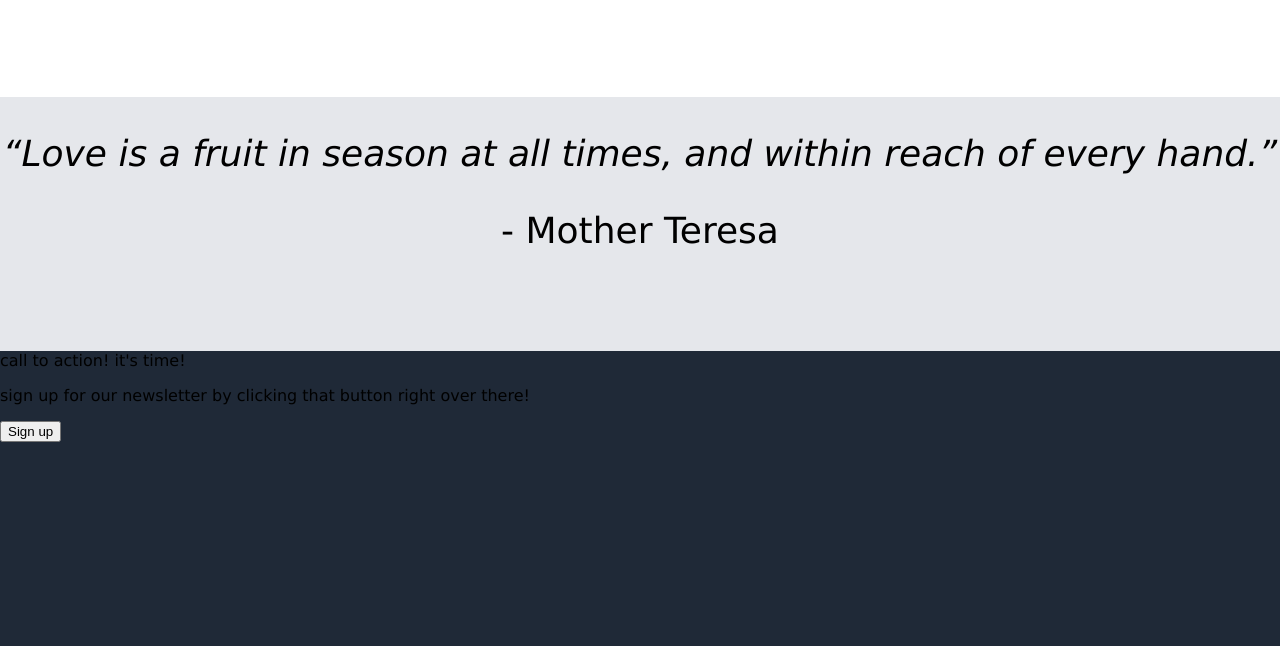
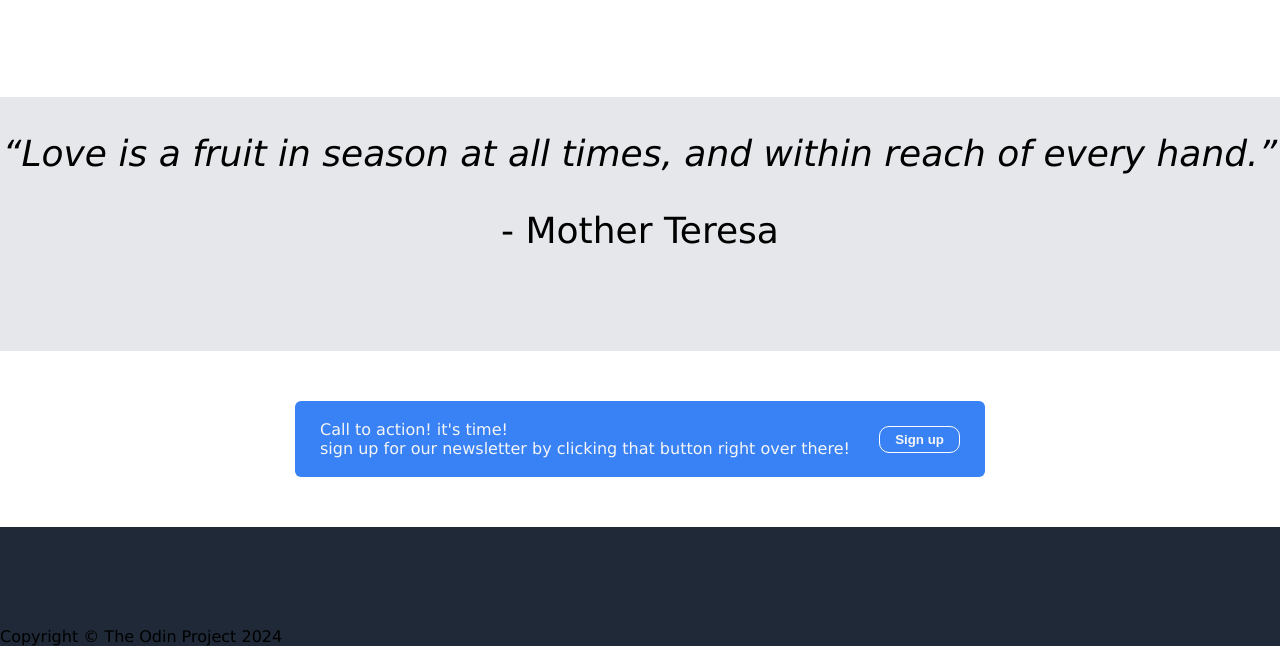
Before and after one commit to Beta2learn/landing-page-project, a plain HTML site: page index.html in a window 1280 px wide. Shown: the part 978-1624 px from the top of the page. Before the commit the page ends 1420 px from the top, so only its background shows below. Drawn offline with Linux system fonts and the light colour scheme.

Commit message:
added footer element

```diff
--- a/index.html
+++ b/index.html
@@ -57,22 +57,15 @@
     </div>
         </div>
 
-        <div class="fort">
+        <div class="container">
             <div class="blue">
-                <div class="miss">call to action! it's time!
-                    <p>sign up for our newsletter by clicking that button right over there!
-                </p>
+                <div class="miss">Call to action! it's time!
+                    <div>sign up for our newsletter by clicking that button right over there!
+                    </div>
                 </div>
-                <div><button>Sign up</button></div>
+                <div><button class="bott">Sign up</button></div>
             </div>
-
         </div>
-
-
-        <!-- <div class="quotes">
-            <p><em>“Love is a fruit in season at all times, and within reach of every hand.”</em>
-            </p>
-            <p class="stick">-</p>Mother Teresa
-        </div> -->
+        <footer>Copyright &copy; The Odin Project 2024</footer>
     </body>
 </html>
--- a/styles.css
+++ b/styles.css
@@ -117,6 +117,35 @@ ul, a{
 .stick{
     margin-bottom: 100px;
 }
+
+.container{
+    background-color: #fff;
+    justify-content: center;
+
+    .blue{
+        width: 50%;
+        background-color: #3882f6;
+         margin-top: 50px;
+        margin-bottom: 50px;
+        display: flex;
+        justify-content: space-between;
+        align-items: center;
+        border-radius: 6px;
+        color: #f5f5f5;
+        padding-left: 25px;
+        padding-right: 25px;
+    }
+    .bott{
+        border: 1px solid #fff;
+        background-color: #3882f6;
+        color: #f5f5f5;font-weight: 600;
+        padding: 5px 15px ;
+        border-radius: 10px;
+    }
+    /* .pit{
+        color: #f5f5f5;
+    } */
+}
  /* .stick{
 display: flex;
 flex-direction: column;
```
